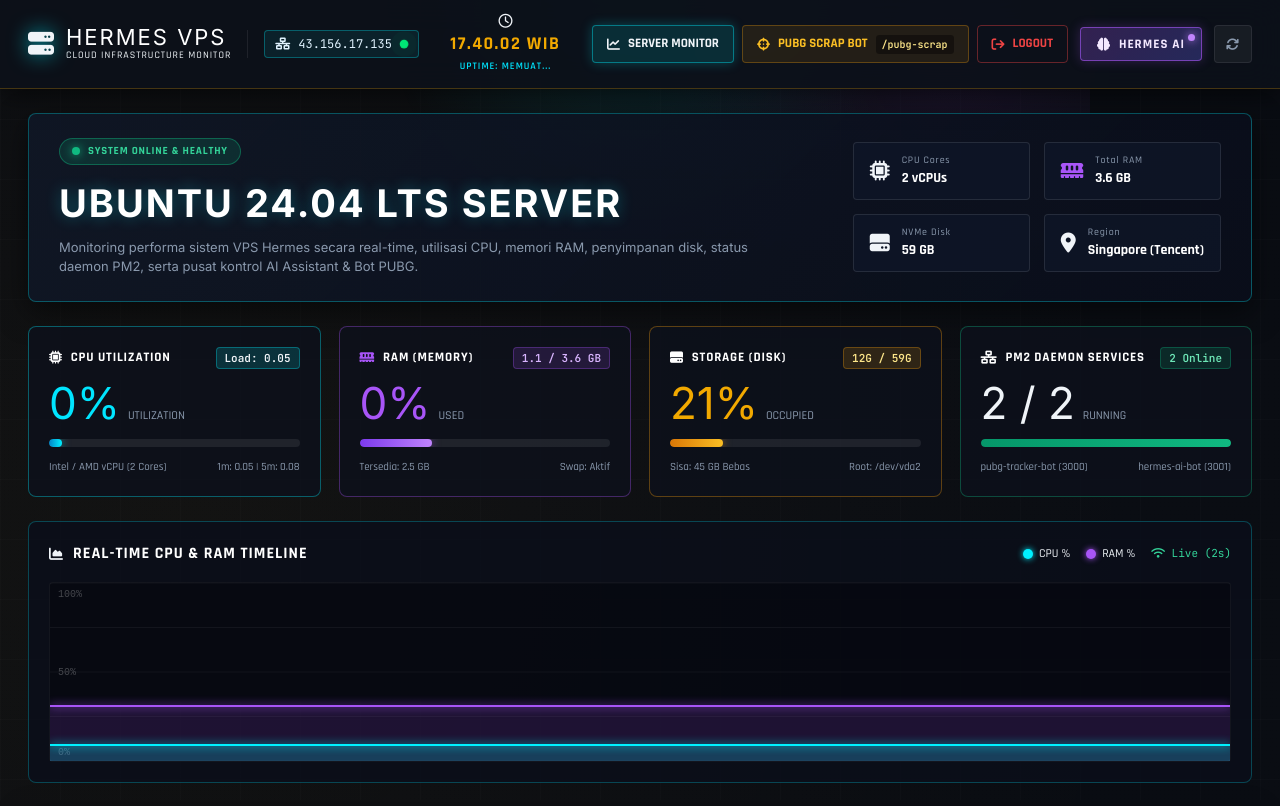
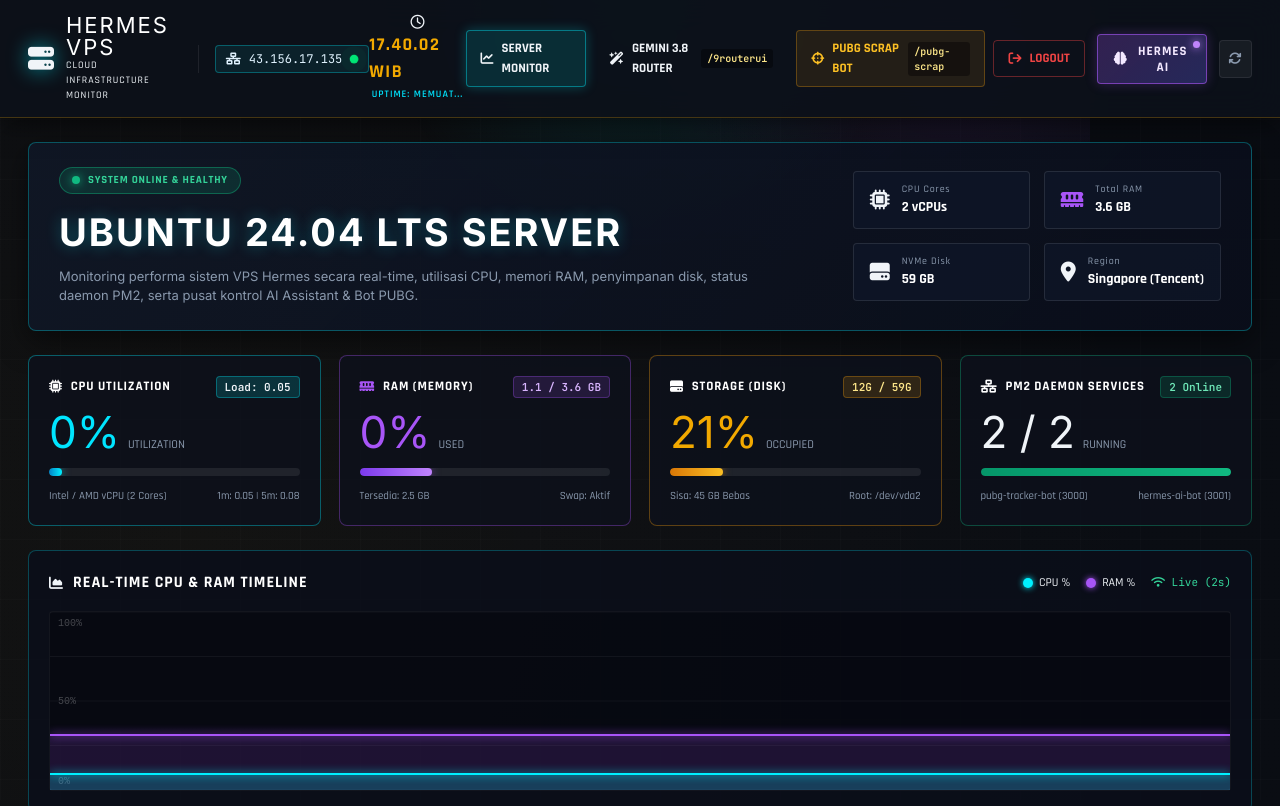
Before and after one commit to M-Sulton/BotScrapPubgStat, a website: page public/index.html in a window 1280 px wide. Shown: the top 806 px of the page. Drawn offline with Linux system fonts and the light colour scheme; no server answers.

Commit message:
feat: add Gemini 3.8 Router link to navbar

```diff
--- a/public/index.html
+++ b/public/index.html
@@ -47,6 +47,11 @@
         <a href="/" class="nav-link active">
           <i class="fa-solid fa-chart-line"></i>
           <span>SERVER MONITOR</span>
+        </a>
+        <a href="/9routerui" class="nav-link" title="Gemini 3.8 Flash Multi-Account Pool & Chatbot UI">
+          <i class="fa-solid fa-wand-magic-sparkles text-cyan"></i>
+          <span>GEMINI 3.8 ROUTER</span>
+          <span class="mini-route">/9routerui</span>
         </a>
         <a href="/pubg-scrap" class="nav-link pubg-link" title="Buka Dashboard Scrap PUBG & Bot Discord">
           <i class="fa-solid fa-crosshairs text-amber"></i>
```
